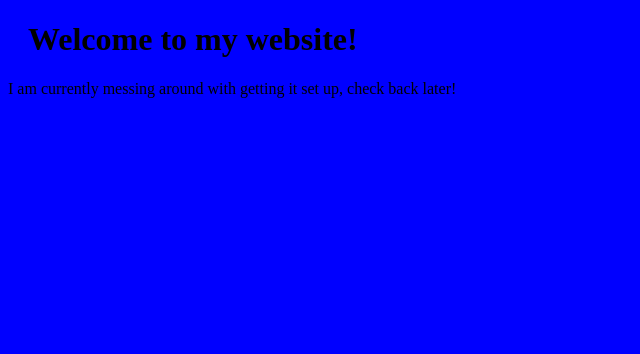
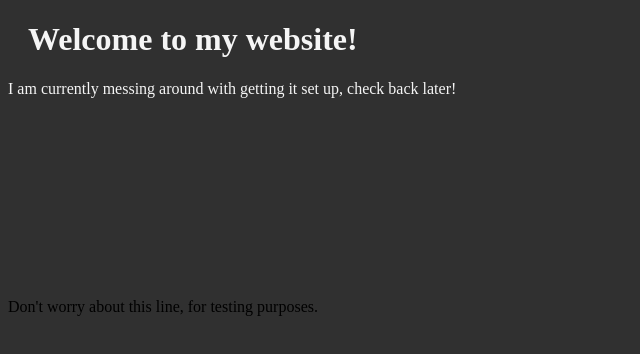
Before and after one commit to Jkizzyfoss/jkizzyfoss.github.io, a plain HTML site: page index.html in a window 1280 px wide. Shown: the whole page, without its empty margins (0-640 px from the left). Drawn offline with Linux system fonts and the light colour scheme.

Commit message:
Added new line and changed text color

```diff
--- a/index.html
+++ b/index.html
@@ -3,11 +3,12 @@
 <head>
     <meta charset="UTF-8">
     <meta name="viewport" content="width=device-width, initial-scale=1.0">
-    <title>Document</title>
+    <title>About me</title>
     <link rel="stylesheet" type="" href="style.css">
 </head>
 <body>
     <h1>Welcome to my website!</h1>
-    <p>I am currently messing around with getting it set up, check back later!</p>
+    <p class="main">I am currently messing around with getting it set up, check back later!</p>
+    <p class="small">Don't worry about this line, for testing purposes.</p>
 </body>
 </html>
--- a/style.css
+++ b/style.css
@@ -1,8 +1,17 @@
 body {
-  background-color: blue;
+  background-color: rgb(48, 48, 48);
 }
 
 h1 {
-  color: black;
+  color: whitesmoke;
   margin-left: 20px;
 }
+
+.small {
+ color: black;
+ margin-top: 200px;
+}
+
+.main{
+  color: whitesmoke;
+}
```
